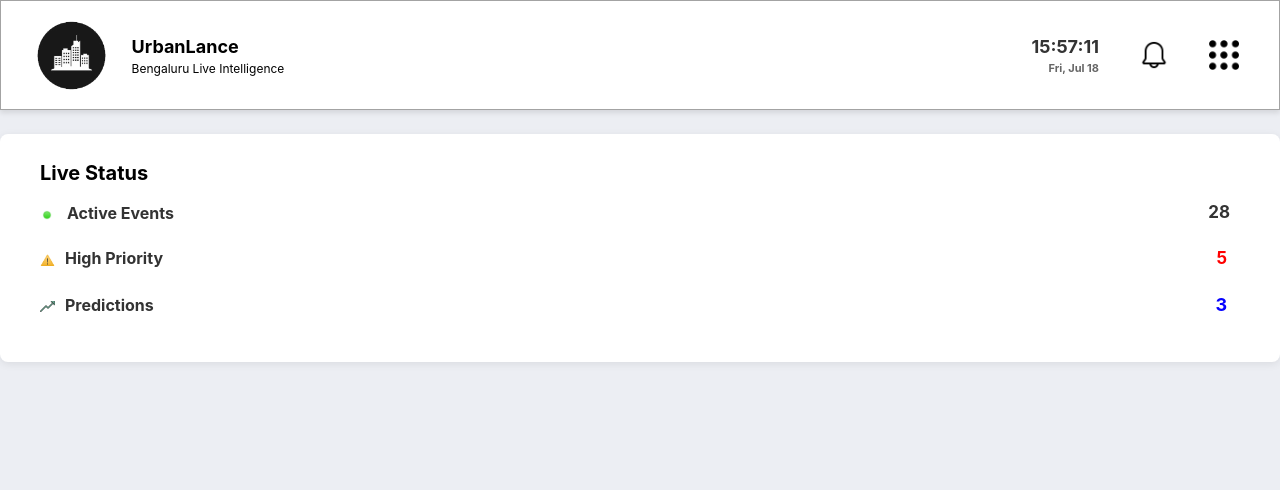
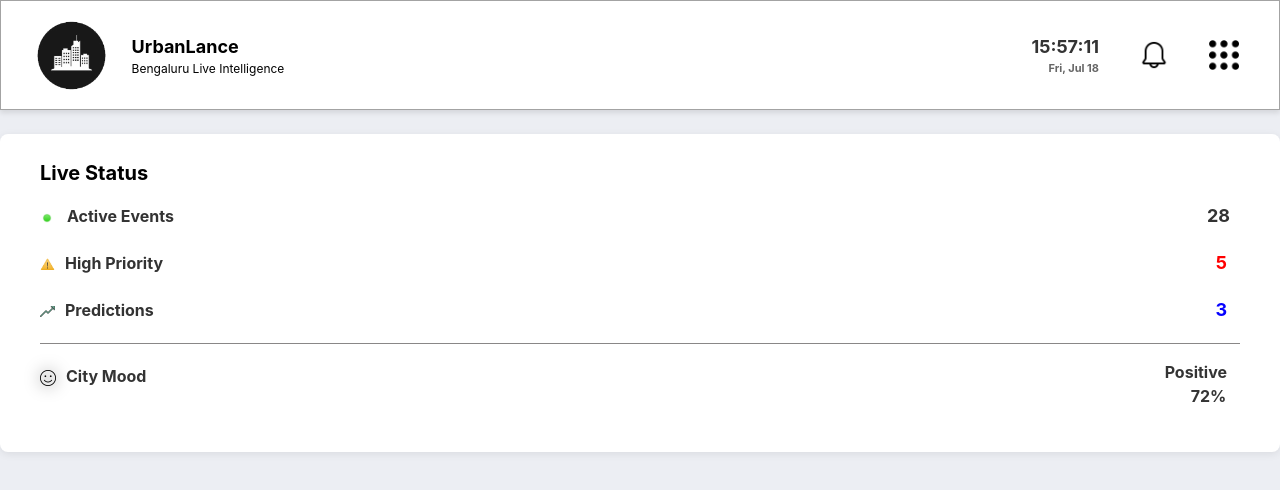
Before and after one commit to ranit07-coder/city001, a React (Vite) app: page / in a window 1280 px wide. Shown: the top 490 px of the page. Built offline with nearby package versions, Linux system fonts and the light colour scheme.

Commit message:
Mood added

```diff
--- a/src/pages/Home/Home.css
+++ b/src/pages/Home/Home.css
@@ -12,7 +12,14 @@
 .status {
     font-size: 20px;
     font-weight: bold;
-    margin-bottom: 12px;
+    margin-bottom: 14px;
+}
+
+.line {
+    width: 100%;
+    height: 1px;
+    background-color: #898787;
+    margin-bottom: 16px;
 }
 
 /* Active Events */
@@ -45,7 +52,7 @@
 
 }
 .dotnumevent {
-    font-size: 17px;
+    font-size: 18px;
     font-weight: bold;
     color: #333;
     margin-bottom: 4px;
@@ -84,7 +91,7 @@
 }
 
 .warningnumevent {
-    font-size: 17px;
+    font-size: 18px;
     font-weight: bold;
     color: #ff0000;
     margin-bottom: 4px;
@@ -128,3 +135,57 @@
     margin-bottom: 4px;
     margin-right: 13px;
 }
+
+/* City Mood */
+
+.mood-box {
+    display: flex;
+    align-items: center;
+    margin-bottom: 16px;
+    justify-content: space-between;
+}
+
+.mood {
+    display: flex;
+    align-items: center;
+    margin-bottom: 16px;
+    justify-content: flex-start;
+    display: flex;
+    align-items: center;
+
+}
+.emoji {
+    width: 16px;
+    height: 16px;
+    margin-right: 10px;
+    color: #000000;
+    filter: drop-shadow(0 0 8px #000000);
+
+
+
+}
+.citymood {
+    font-size: 16px;
+    font-weight: bold;
+    color: #343434;
+    margin-bottom: 4px;
+    margin-right: 13px;
+
+}
+
+.mood-info {
+    font-size: 16px;
+    font-weight: bold;
+    color: #343434;
+    margin-bottom: 4px;
+    margin-right: 13px;
+
+}
+.moodee{
+    font-size: 16px;
+    font-weight: 700;
+    color: #343434;
+
+    margin-left: 26px;
+
+}
--- a/src/pages/Home/Home.jsx
+++ b/src/pages/Home/Home.jsx
@@ -4,12 +4,14 @@ import Navbar from '../../components/Navbar/Navbar'
 import icons8greendot from '../../assets/icons8-green-dot-48.png'
 import icons8warningdot from '../../assets/icons8-warning-48.png'
 import icons8growth from '../../assets/icons8-growth-60.png'
+import happiness from '../../assets/happiness.png'
 const Home = () => {
   return (
     <div className="home">
       <Navbar />
       <div className="main-box">
         <div className='status'>Live Status</div>
+
 
         <div className='event-box'>
           <div className="event-info">
@@ -35,6 +37,22 @@ const Home = () => {
           <div className='Predictionsnumevent'>3</div>
         </div>
 
+        <div className='line'></div>
+
+        <div className="mood-box">
+
+          <div className="mood">
+            <img src={happiness} alt="" className='emoji' />
+            <div className="citymood">City Mood</div>
+          </div>
+
+          <div className="mood-info">
+            <div className="moode">Positive</div>
+            <div className="moodee">72%</div>
+          </div>
+
+        </div>
+
       </div>
     </div>
   )
```
Also changed, not shown: src/assets/happiness.png (added).
